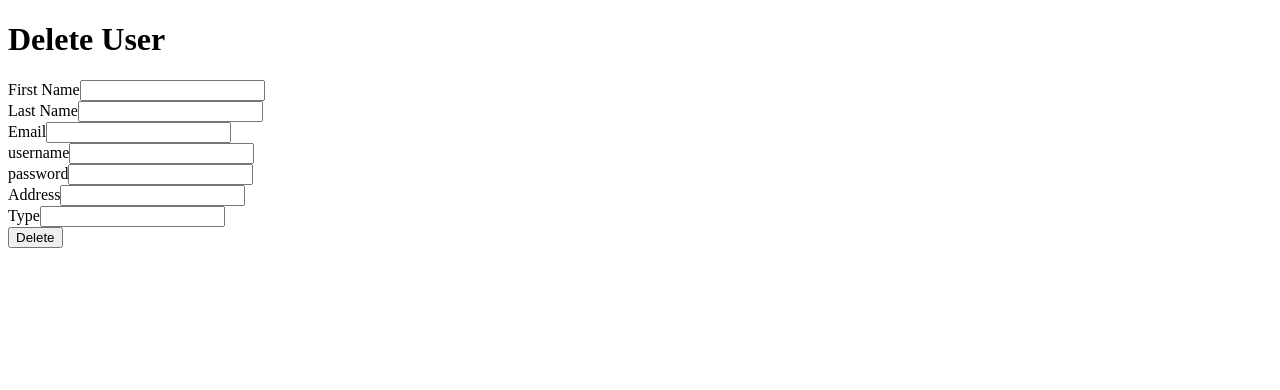
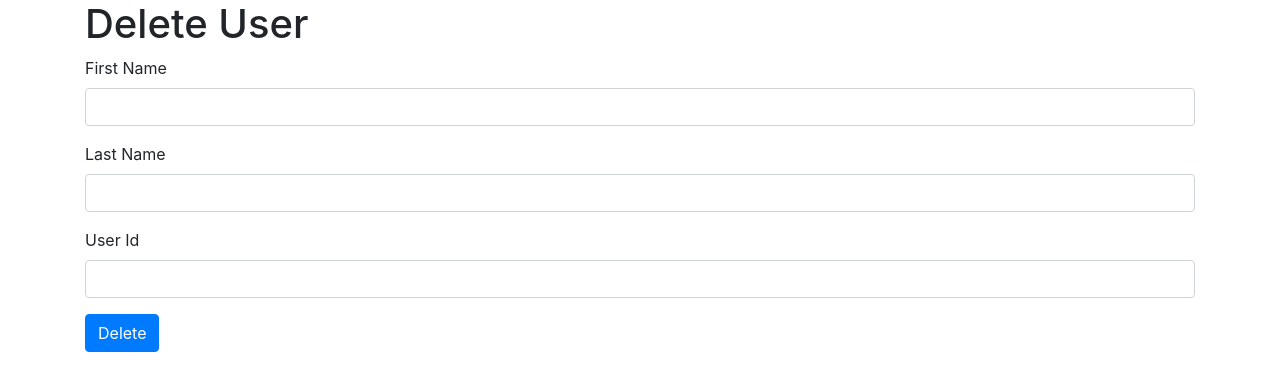
Before and after one commit to DavidKosalRevature/Ecommerce-Store, an Angular app in the folder project2-Angular/: page /user/delete in a window 1280 px wide. Shown: the top 390 px of the page. Built offline with nearby package versions, Linux system fonts and the light colour scheme; no server answers.

Commit message:
front-end finished

```diff
--- a/project2-Angular/angular.json
+++ b/project2-Angular/angular.json
@@ -27,6 +27,7 @@
               "src/assets"
             ],
             "styles": [
+              "node_modules/bootstrap/dist/css/bootstrap.min.css",
               "src/styles.css"
             ],
             "scripts": []
@@ -94,7 +95,7 @@
               "src/assets"
             ],
             "styles": [
-              "node_modules/bootstrap/dist/css/bootstrap.min.css",
+
               "src/styles.css"
 
             ],
--- a/project2-Angular/src/app/components/user-delete/user-delete.component.html
+++ b/project2-Angular/src/app/components/user-delete/user-delete.component.html
@@ -3,37 +3,17 @@
 
     <div class="form-group">
         <label for="">First Name</label>
-        <input type="text" name="firstName" #name ngModel  class="form-control">
+        <input type="text" name="firstName" #name ngModel class="form-control">
     </div>
 
     <div class="form-group">
         <label for="">Last Name</label>
-        <input type="text" name="lastName" #name ngModel  class="form-control">
+        <input type="text" name="lastName" #name ngModel class="form-control">
     </div>
 
     <div class="form-group">
-        <label for="">Email</label>
-        <input type="text" name="emailId" #email ngModel  class="form-control">
-    </div>
-
-    <div class="form-group">
-        <label for="">username</label>
-        <input type="text" name="username" #email ngModel  class="form-control">
-    </div>
-
-    <div class="form-group">
-        <label for="">password</label>
-        <input type="text" name="password" #email ngModel  class="form-control">
-    </div>
-
-    <div class="form-group">
-        <label for="">Address</label>
-        <input type="text" name="address" #email ngModel  class="form-control">
-    </div>
-
-    <div class="form-group">
-        <label for="">Type</label>
-        <input type="text" name="type" #email ngModel  class="form-control">
+        <label for="">User Id</label>
+        <input type="text" name="id" #email ngModel class="form-control">
     </div>
 
     <input type="submit" value="Delete" class="btn btn-primary">
```
